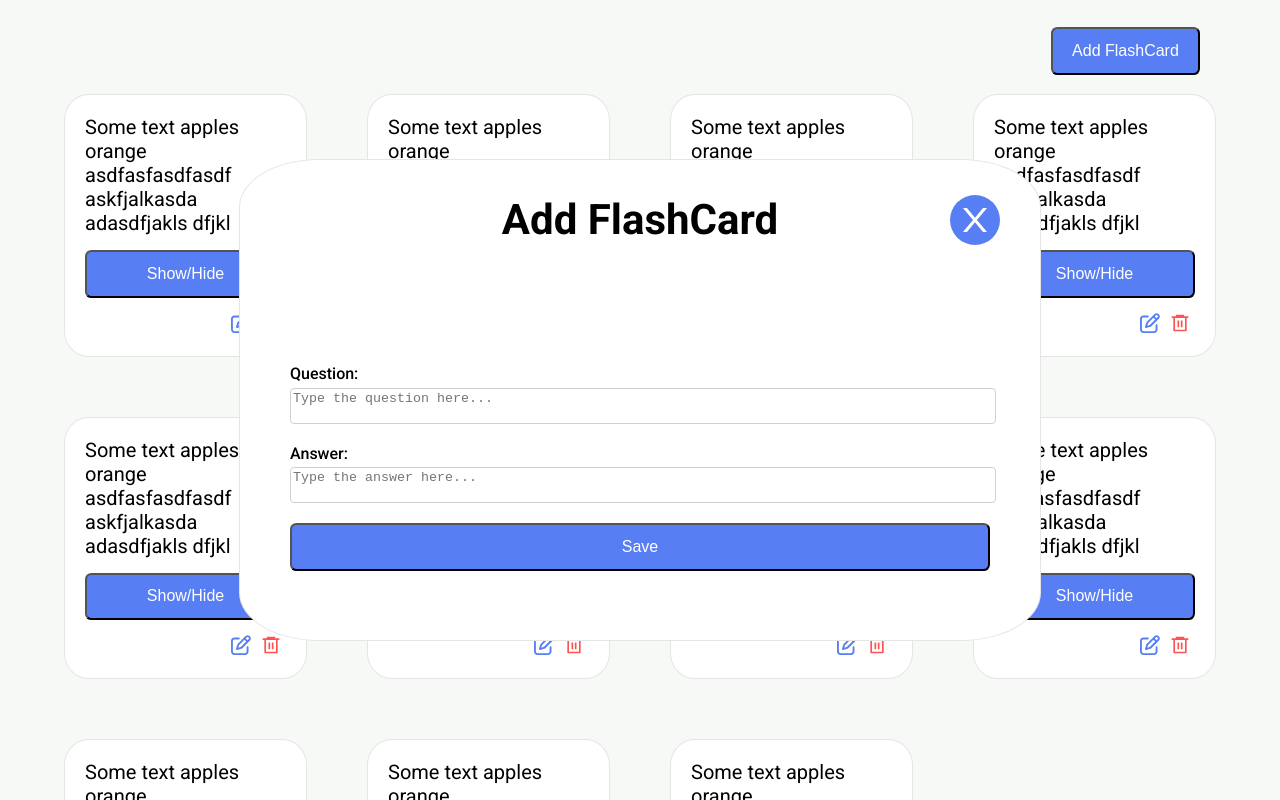
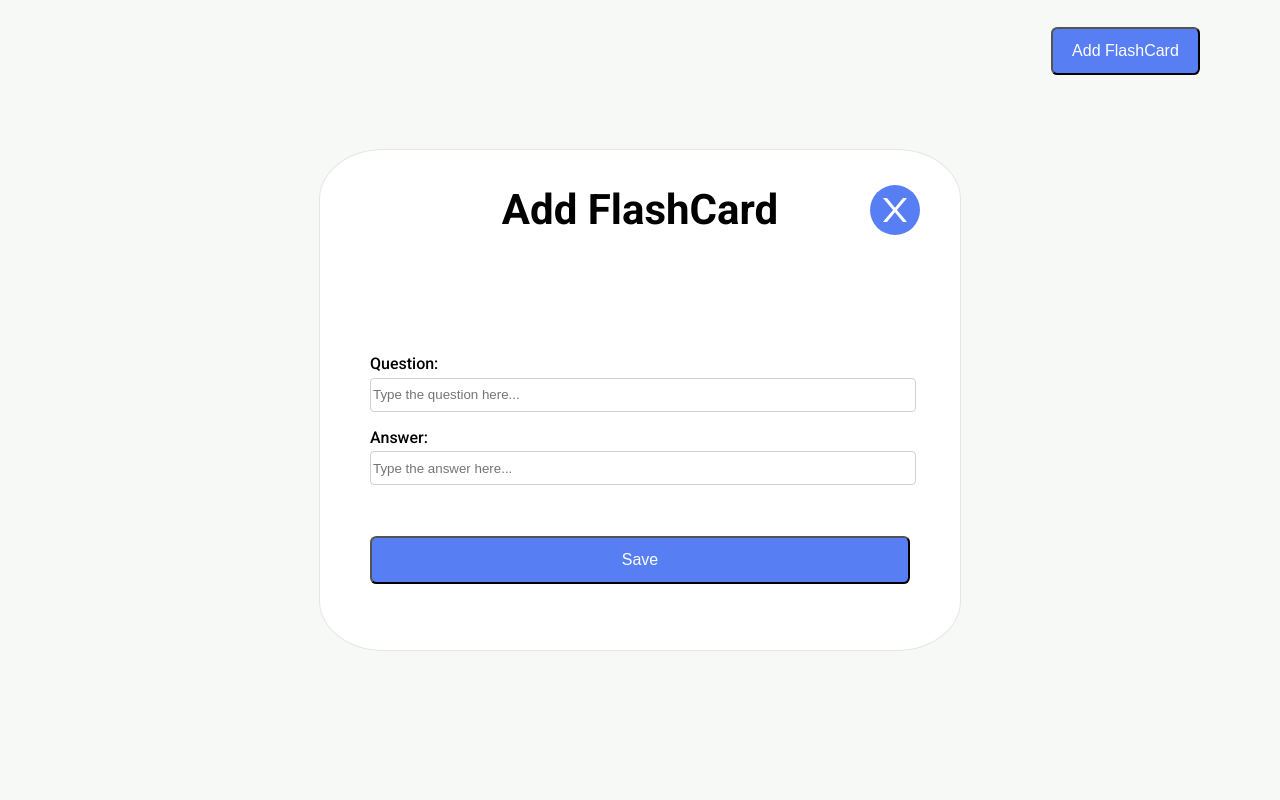
Before and after one commit to Scoteezy/flashcards-app, a React (Create React App) app: page / in a window 1280 px wide. Both pictures are taken after a click on the button "Add FlashCard". Shown: the top 800 px of the page. Built offline with nearby package versions, Linux system fonts and the light colour scheme.

Commit message:
implemented add and delete functions

```diff
--- a/src/components/app/App.js
+++ b/src/components/app/App.js
@@ -1,5 +1,5 @@
 import { useState } from 'react'
-
+import { useEffect } from 'react'
 import Header from '../header/Header'
 import Cards from '../cards/Cards'
 import Modal from '../modal/Modal'
@@ -8,22 +8,50 @@ import '../../style/container.scss'
 import './App.css';
 
 function App() {
-  const items =[];
+  const [items,setItems] = useState([]);
   const [modal, setModal] = useState(false);
+
+  useEffect(()=>{
+    for(let i=0; i<localStorage.length; i++) {
+      let key = localStorage.key(i);
+      const newItem = {
+        title: key,
+        descr: localStorage.getItem(key),
+        id:Date.now()
+      }
+        setItems(items => [...items,newItem]);
+    }
+  },[])
+
   const openModal=()=>{
     setModal(!modal);
   }
   const onAddItem = (title, descr)=>{
-    items.push({
+    const newItem = {
       title: title,
-      descr: descr
-    })
+      descr : descr,
+      id:Date.now()
+    }
+    setItems(items => [...items,newItem]);
+    localStorage.setItem(title, descr);
+  }
+  const onDelItem = (title,id)=>{
+    console.log(items);
+    localStorage.removeItem(title);
+    setItems(items => items.filter((item)=>item.id!==id));
   }
   return (
    <div className="container">
       <Header changeModal={openModal} modal={modal}/>
-      <Cards/>
-      <Modal changeModal={openModal} modal={modal}/>
+      <Cards
+      cards={items}
+      onDelete={onDelItem}
+      />
+      <Modal
+      changeModal={openModal}
+      modal={modal}
+      onAdd={onAddItem}
+      />
     </div>
   );
 }
--- a/src/components/card/Card.js
+++ b/src/components/card/Card.js
@@ -6,7 +6,7 @@ import {ReactComponent as EditIcon} from './pen_icon.svg';
 import {ReactComponent as DelIcon} from './del_icon.svg';
 
 
-const Card = ()=>{
+const Card = ({title,descr,onDelete,id})=>{
     const [show, setShow] = useState(false);
     let visibility = 'none';
     const changeVisibility=()=>{
@@ -15,16 +15,19 @@ const Card = ()=>{
     visibility = show ? 'block' : 'none';
     return(
         <div className="card">
-            <div className="card__title">Some text apples orange asdfasfasdfasdf askfjalkasda adasdfjakls dfjkl</div>
+            <div className="card__title">{title}</div>
             <button className="button button_card" onClick={changeVisibility}>Show/Hide</button>
-            <div className="card__descr" style={{'display': visibility}}>some description apple is green? orange is orange</div>
+            <div className="card__descr" style={{'display': visibility}}>{descr}</div>
             <div className="card__icons">
             <button className='card__icon' >
                 <EditIcon  style={{'width': '30px', 'height' : '20px', 'color' : '#587ef4'}}/>
             </button>
-            <button className='card__icon'><DelIcon style={{'width': '30px', 'height' : '20px', 'color' : '#ff5353'}}/></button>
+            <button
+            onClick={onDelete}
+            className='card__icon'><DelIcon style={{'width': '30px', 'height' : '20px', 'color' : '#ff5353'}}/></button>
             </div>
         </div>
     )
 }
+
 export default Card;
--- a/src/components/card/card.scss
+++ b/src/components/card/card.scss
@@ -20,6 +20,10 @@
         margin-top: 15px;
         display: flex;
         justify-content: flex-end;
+        button{
+            width: 30px;
+            height: 30px;
+        }
     }
     &__icon{
         cursor: pointer;
--- a/src/components/cards/Cards.js
+++ b/src/components/cards/Cards.js
@@ -3,34 +3,23 @@ import Card from '../card/Card'
 import '../../style/container.scss'
 import './Cards.scss'
 
-const Cards = ({title,description})=>{
+const Cards = ({cards,onDelete})=>{
 
-
-
-    // const element = data.map(item=>{
-    // const {id, ...itemProps}=item;
-    //     return(
-    //         <Card
-    //         key={id}
-    //         {...itemProps}
-
-    //         />
-    //     )
-    // })
+    const elements = cards.map(item=>{
+    const {id,title, ...itemProps}=item;
+        return(
+            <Card
+            key={id}
+            {...itemProps}
+            title={title}
+            onDelete={()=>onDelete(title,id)}
+            />
+        )
+    })
     return(
         <div className="cards">
             <div className="cards__container">
-            <Card/>
-            <Card/>
-            <Card/>
-            <Card/>
-            <Card/>
-            <Card/>
-            <Card/>
-            <Card/>
-            <Card/>
-            <Card/>
-            <Card/>
+            {elements}
             </div>
         </div>
     )
--- a/src/components/header/Header.js
+++ b/src/components/header/Header.js
@@ -3,6 +3,7 @@ import '../../style/button.scss'
 import '../../style/container.scss'
 import './header.scss'
 const Header = (props)=>{
+
 
     return (
         <header className='header'>
--- a/src/components/modal/Modal.js
+++ b/src/components/modal/Modal.js
@@ -1,8 +1,25 @@
+import { useState } from 'react';
+
 import './modal.scss'
 import {ReactComponent as Close} from './close.svg';
 
 const Modal = (props)=>{
 
+    const [title,setTitle] = useState('');
+    const [descr, setDescr] = useState('');
+    let error = false;
+    let opacityStyle = '0';
+    const onValueChange =(e)=>{
+        e.target.name ==='title'? setTitle(e.target.value) : setDescr(e.target.value);
+    }
+    const onSubmit =(e)=>{
+        e.preventDefault();
+        props.onAdd(title,descr)
+        setTitle('');
+        setDescr('');
+        props.changeModal(!props.modal)
+    }
+    error ? opacityStyle='1' : opacityStyle='0';
 
     return(
         <div className={props.modal ? 'modal modal__active': 'modal'}>
@@ -11,11 +28,26 @@ const Modal = (props)=>{
                 onClick={()=>props.changeModal(!props.modal)}
                 className="modal__exit"><Close style={{'width': '40px', 'height' : '40px', 'color' : '#fff'}}/></button>
                 <h2 className="modal__title">Add FlashCard</h2>
-                <form>
+                <form
+                onSubmit={onSubmit}
+                >
                     <div className="modal__subtitle">Question:</div>
-                    <textarea placeholder="Type the question here... "></textarea>
+                    <input
+                    required
+                    type='text'
+                    name='title'
+                    value={title}
+                    onChange={onValueChange}
+                    placeholder="Type the question here... "></input>
                     <div className="modal__subtitle">Answer:</div>
-                    <textarea placeholder="Type the answer here..."></textarea>
+                    <input
+                    required
+                    type='text'
+                    name='descr'
+                    value={descr}
+                    onChange={onValueChange}
+                    placeholder="Type the answer here..."></input>
+                    <p style={{'opacity': opacityStyle}}>Fields are empty </p>
                     <button className="button button_modal">Save</button>
                 </form>
             </div>
--- a/src/components/modal/modal.scss
+++ b/src/components/modal/modal.scss
@@ -1,8 +1,8 @@
 
 .modal{
     font-family: 'Roboto', sans-serif;
-    height: 60vh;
-    width: 100vh;
+    height: 500px;
+    width: 50%;
     background: #fff;
     position: fixed;
     top: 50%;
@@ -56,8 +56,10 @@
         font-weight: 500;
         margin-bottom: 0.3em;
     }
-    textarea{
+    input{
+       display: block;
        width: 100%;
+       height: 30px;
        padding: 0.7em, 0.5em;
        border: 1px solid #d0d0d0;
        outline: none;
@@ -65,7 +67,12 @@
        border-radius: 0.3em;
        resize: none;
     }
-    textarea:not(:last-child){
+    input:not(:last-child){
         margin-bottom: 1.2em;
     }
+    p{
+        opacity: 1;
+        transition: all 0.5s;
+        color: red;
+    }
 }
--- a/src/index.js
+++ b/src/index.js
@@ -3,7 +3,5 @@ import ReactDOM from 'react-dom/client';
 import App from './components/app/App';
 const root = ReactDOM.createRoot(document.getElementById('root'));
 root.render(
-  <React.StrictMode>
     <App />
-  </React.StrictMode>
 );
```
